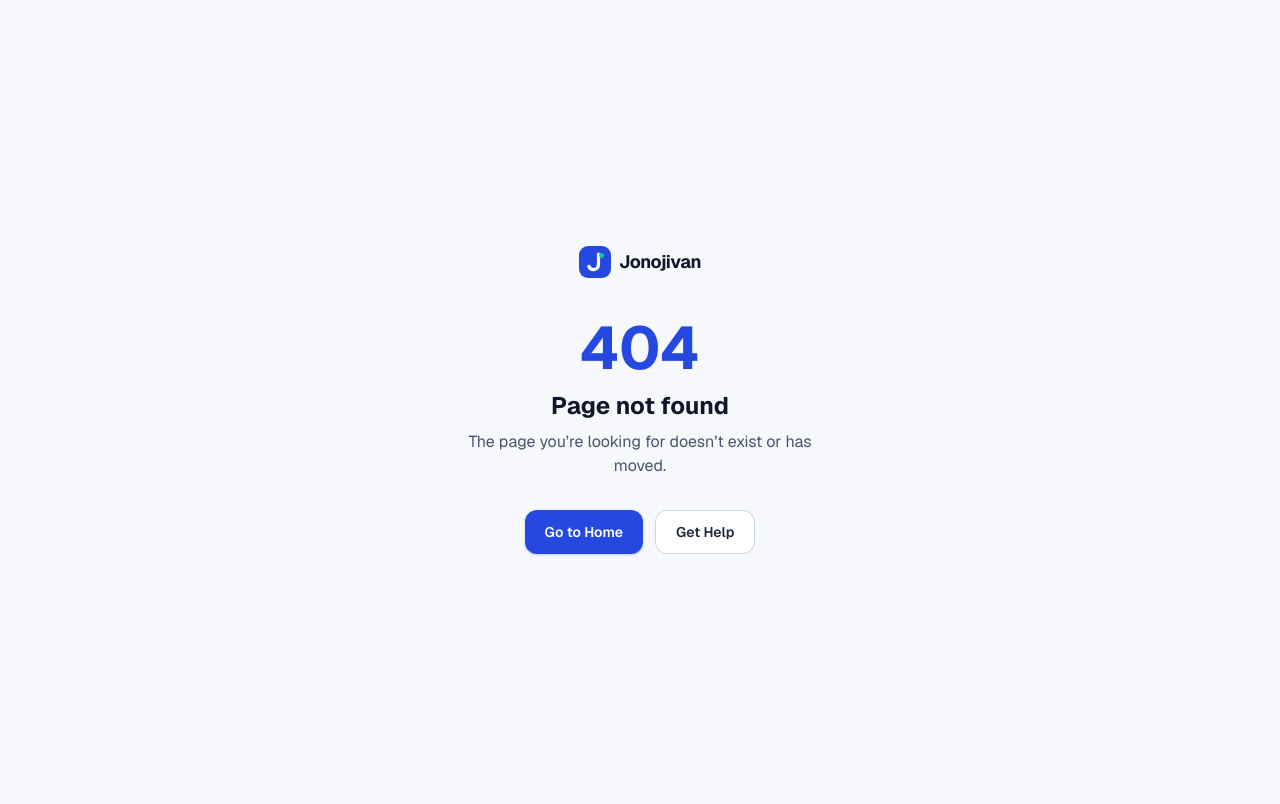
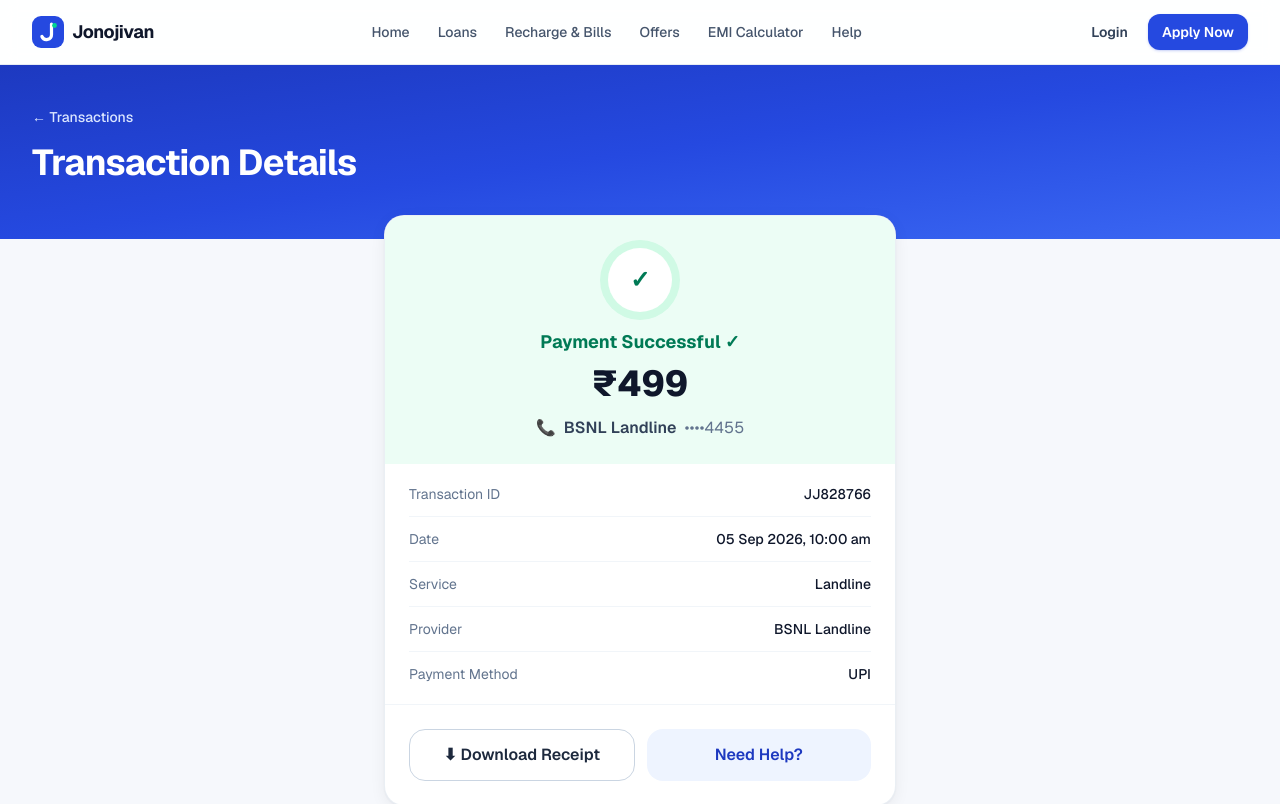
Before and after one commit to niks-nikhil-anand/Jonojivan_finance_recharge_loan, a Next.js app: page /transactions/JJ828766 in a window 1280 px wide. Before the commit this address had no page. Shown: the top 804 px of the page. Built offline with nearby package versions, Linux system fonts and the light colour scheme.

Commit message:
feat(transactions): add transaction receipt and details page

```diff
--- /dev/null
+++ b/app/(site)/transactions/[id]/page.tsx
@@ -0,0 +1,27 @@
+import type { Metadata } from "next";
+import { notFound } from "next/navigation";
+import { TransactionDetail } from "@/components/features/transactions/TransactionDetail";
+import { PageBody, PageHeader } from "@/components/ui/Layout";
+import { getTransaction } from "@/lib/services/transactions";
+
+export async function generateMetadata({ params }: PageProps<"/transactions/[id]">): Promise<Metadata> {
+  const { id } = await params;
+  return { title: `Transaction ${id}`, robots: { index: false } };
+}
+
+export default async function TransactionDetailPage({ params }: PageProps<"/transactions/[id]">) {
+  const { id } = await params;
+  const transaction = await getTransaction(id);
+  if (!transaction) notFound();
+
+  return (
+    <>
+      <div className="no-print">
+        <PageHeader title="Transaction Details" back={{ label: "Transactions", href: "/transactions" }} />
+      </div>
+      <PageBody>
+        <TransactionDetail transaction={transaction} />
+      </PageBody>
+    </>
+  );
+}
```
